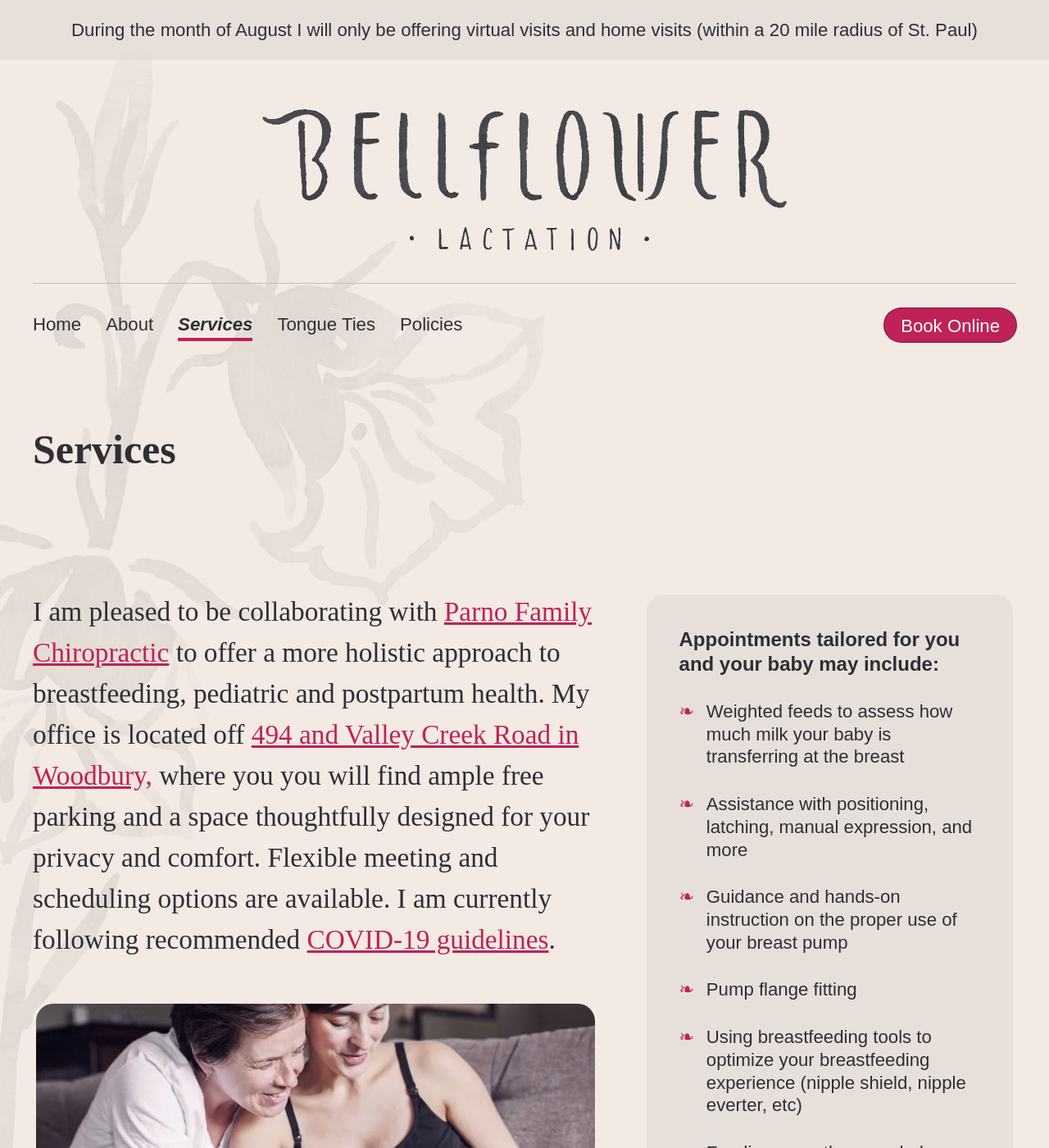
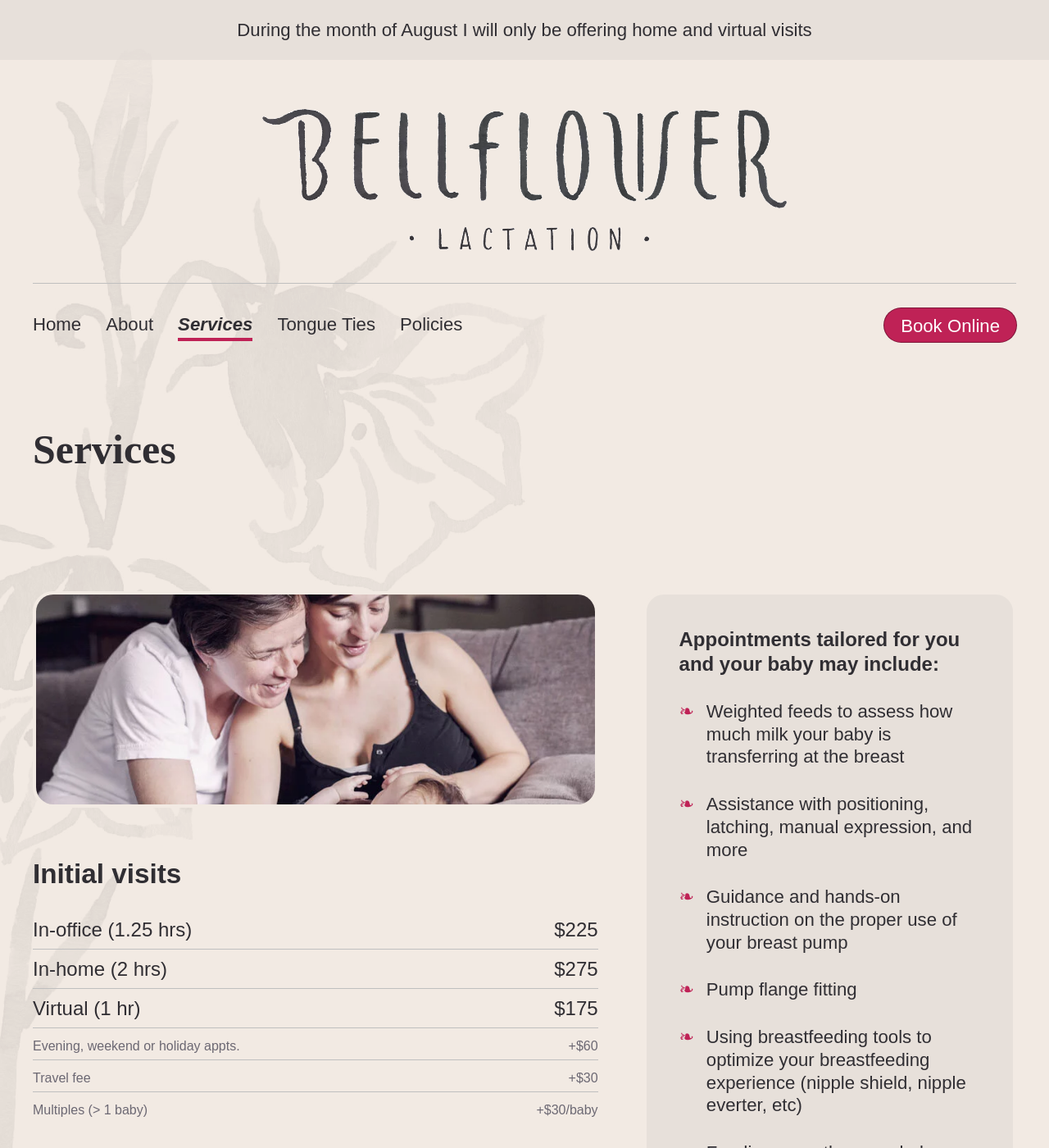
Before and after one commit to bellflowerlactation/bellflower, a Jekyll site: the page built from services.html, in a window 1280 px wide and 1400 px high. Shown: the whole window at 82% size. Built offline with Jekyll 4.4.1, drawn with Linux system fonts in a browser that asks for light colours; some web fonts are replaced; some of the changed text lies outside the part shown.

Commit message:
Remove old address information

```diff
--- a/_config.yml
+++ b/_config.yml
@@ -28,7 +28,7 @@ image:_apl: "/assets/images/bellflower_touch_icon.png"
 image_fb: "/assets/images/bellflower_card_facebook.jpg"
 image_twt: "/assets/images/bellflower_card_twitter.jpg"
 notification:
-  During the month of August I will only be offering virtual visits and home visits (within a 20 mile radius of St. Paul)
+  During the month of August I will only be offering home and virtual visits
 title: Bellflower Lactation
 url: "https://www.bellflowerlactation.com"
 
--- a/_includes/footer.html
+++ b/_includes/footer.html
@@ -29,7 +29,6 @@
     </blockquote>
     <p class="copyright u-gc:1/13 u-mt:0 u-ta:c">
         <small>Copyright &copy; 2020-23 Bellflower Lactation, LLC.<wbr> <em class="u-ws:nw">All rights reserved.</em></small>
-        <small><a href="https://goo.gl/maps/8tUqmmjQfJAwfTzp8">7650 Currell Blvd. #270, Woodbury, MN 55125</a></small>
         <small><a href="tel:+16124295013">(612) 429-5013</a></small>
     </p>
 </footer>
--- a/services.html
+++ b/services.html
@@ -12,14 +12,6 @@ description:
 
 <h1 class="u-gc:1/13 u-mb:4 u-md-mb:2 u-sm-mb:-2">Services</h1>
 <div class="u-gc:1/8 u-md-gc:1/13">
-    <p class="subtitle">
-        I am pleased to be collaborating with <a href="https://www.parnofamilychiropractic.com">Parno Family Chiropractic</a>
-        to offer a more holistic approach to breastfeeding, pediatric and postpartum health.
-        My office is located off <a href="https://goo.gl/maps/8tUqmmjQfJAwfTzp8">494 and Valley Creek Road in Woodbury,</a>
-        where you you will find ample free parking and a space thoughtfully designed
-        for your privacy and comfort. Flexible meeting and scheduling options are available. I am
-        currently following recommended <a href="https://www.health.state.mn.us/diseases/coronavirus/prevention.html">COVID-19 guidelines</a>.
-    </p>
     <div class="u-mb:12 u-sm-mr:-4 u-sm-mb:8 u-sm-ml:-4">
         <picture>
             <source
@@ -69,7 +61,7 @@ description:
             </tr>
             <tr class="u-tc:g u-fs:a2 u-lg-fs:r">
                 <td class="u-pt:4">Travel fee</a></td>
-                <td class="u-pt:4 u-ta:r">+$150</td>
+                <td class="u-pt:4 u-ta:r">+$30</td>
             </tr>
             <tr class="u-tc:g u-fs:a2 u-lg-fs:r">
                 <td class="u-pt:4">Multiples (> 1 baby)</td>
```
